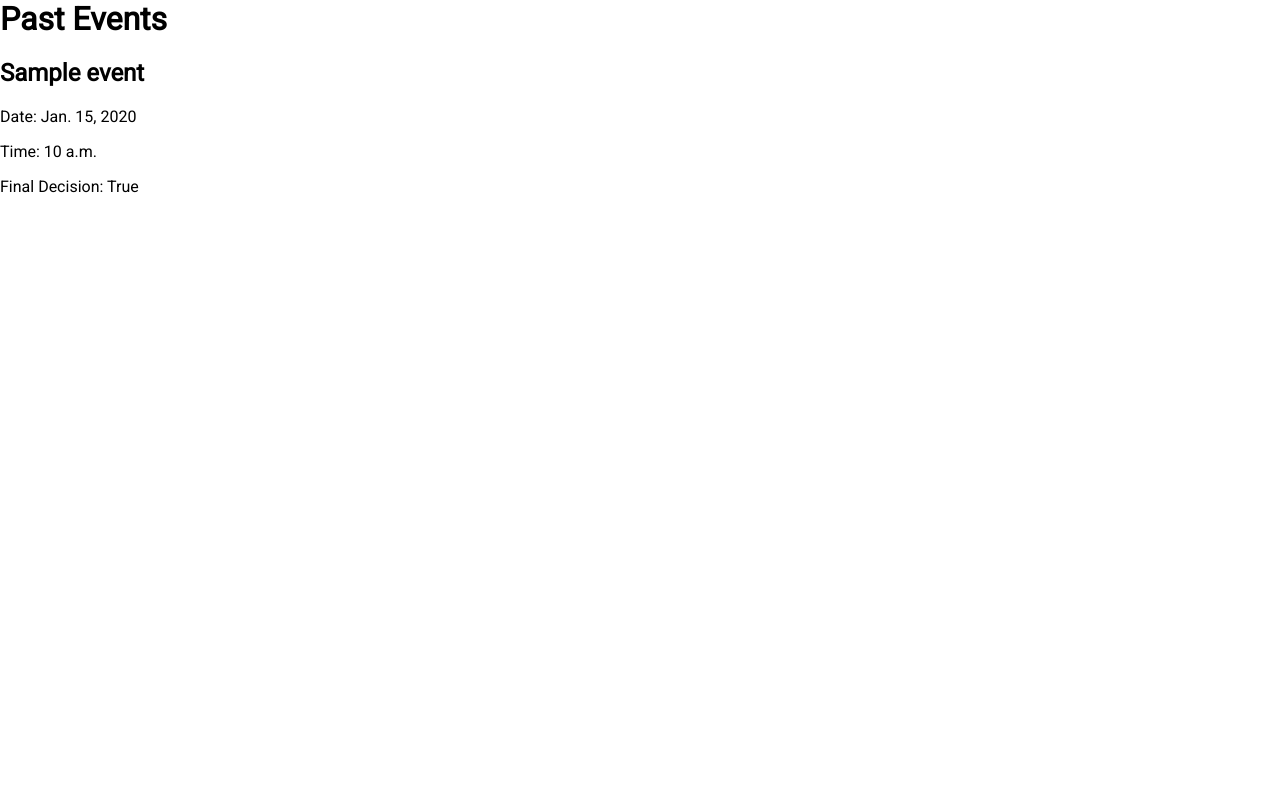
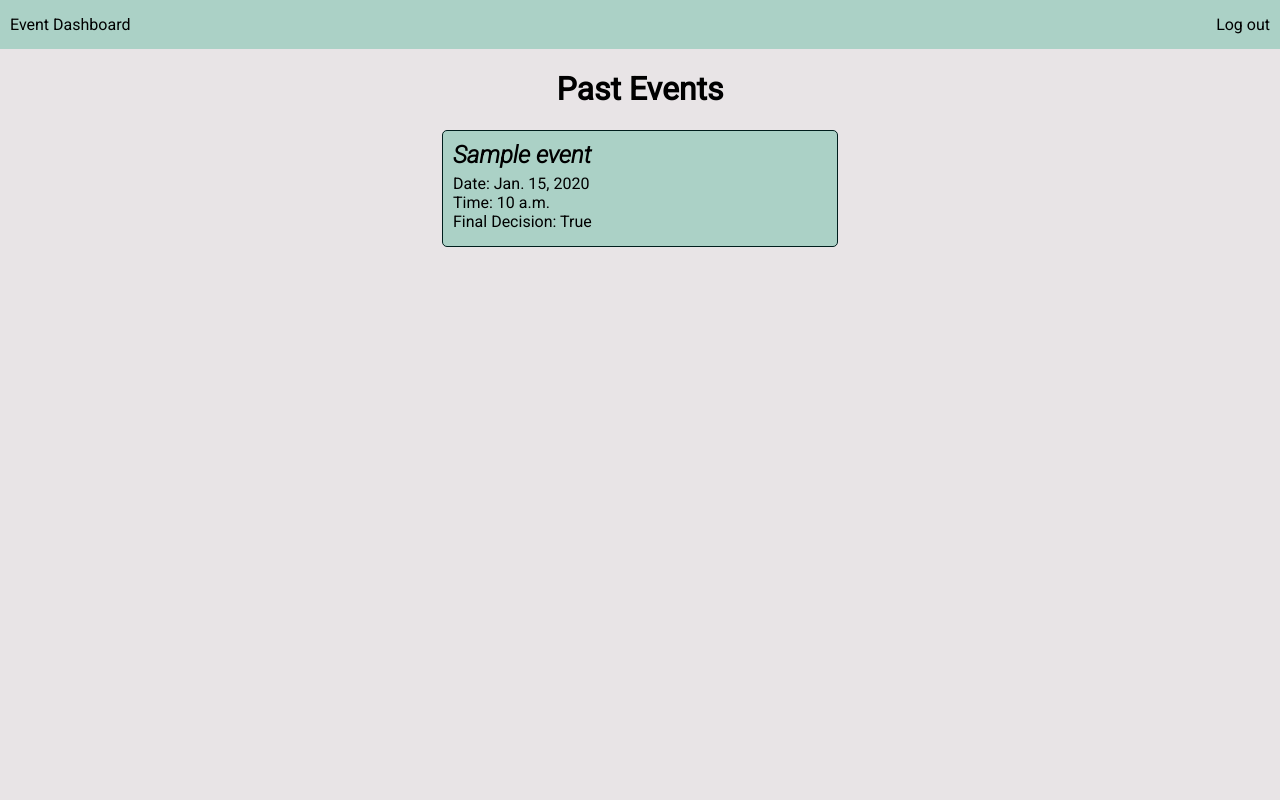
Before and after one commit to jrdjessica/GoNoGo, a Django app: page /past_events/ in a window 1280 px wide. Run offline with Django 4.2, Linux system fonts and the light colour scheme; a user stored in the database is signed in; tables that the repository leaves empty hold one stand-in row (values such as "Sample post"); some libraries are stand-ins or nearby versions.

Commit message:
styled past events page

```diff
--- a/GoNoGo/static/css/main.css
+++ b/GoNoGo/static/css/main.css
@@ -163,19 +163,19 @@ body {
     text-align: center;
 }
 
-.dashboard-page #nav-bar {
+.nav-bar {
     display: flex;
     justify-content: space-between;
     padding: 15px 10px 15px 10px;
     background-color: #abd1c6;
 }
 
-.dashboard-page .nav-link {
+.nav-link {
     text-decoration: none;
     color: black;
 }
 
-.dashboard-page .nav-link:hover {
+.nav-link:hover {
     color: #004643;
 }
 
@@ -238,7 +238,7 @@ body {
     text-shadow: 2px 2px 4px rgba(0, 0, 0, 0.5);
 }
 
-.dashboard-page .event-details {
+.event-details {
     width: 50%;
     background-color: #abd1c6;
     border: #001e1d 1px solid;
@@ -264,3 +264,37 @@ body {
     text-align: left;
     padding-left: 30%;
 }
+
+.past_events_page {
+    background-color: #e8e4e6;
+    min-height: 100vh;
+}
+
+.past_events_details {
+    display: flex;
+    flex-direction: column;
+    justify-content: center;
+    align-items: center;
+}
+
+.past_events_content {
+    margin-bottom: 20px;
+    display: flex;
+    flex-direction: column;
+    width: 30%;
+    height: 30%;
+
+}
+
+.past_events_content h2 {
+    margin: 0;
+    margin-bottom: 5px;
+}
+
+.past_events_content p {
+    margin: 0;
+}
+
+.past_events_content:hover {
+    transform: scale(1.1);
+}
--- a/GoNoGo/templates/dashboard.html
+++ b/GoNoGo/templates/dashboard.html
@@ -3,7 +3,7 @@
 
 {% block content %}
 <div class="dashboard-page">
-    <div id="nav-bar">
+    <div class="nav-bar">
         <a href="/past_events/" class="nav-link">Click to check past events</a>
         <a href="/log_out/" class="nav-link">Log out</a>
     </div>
--- a/GoNoGo/templates/past_events.html
+++ b/GoNoGo/templates/past_events.html
@@ -2,16 +2,26 @@
 {% block title %}GoNoGo{% endblock %}
 
 {% block content %}
+<div class="past_events_page">
+    <div class="nav-bar">
+        <a href="/dashboard/" class="nav-link">Event Dashboard</a>
+        <a href="/log_out/" class="nav-link">Log out</a>
+
+    </div>
+    <div class="past_events_details">
         <h1>Past Events</h1>
         {% for event, past_events in events_info %}
         {% if past_events %}
-<h2>{{ event.title }}</h2>
+        <div class="event-details past_events_content">
+            <h2><i>{{ event.title }}</i></h2>
             <p>Date: {{ event.date }}</p>
             <p>Time: {{ event.time }}</p>
             <p>Final Decision: {{ event.decision }}</p>
             {% endif %}
-
+        </div>
 
 
         {% endfor %}
+    </div>
+</div>
 {% endblock content %}
```
Lines whose indentation alone changed are shown as unchanged.
